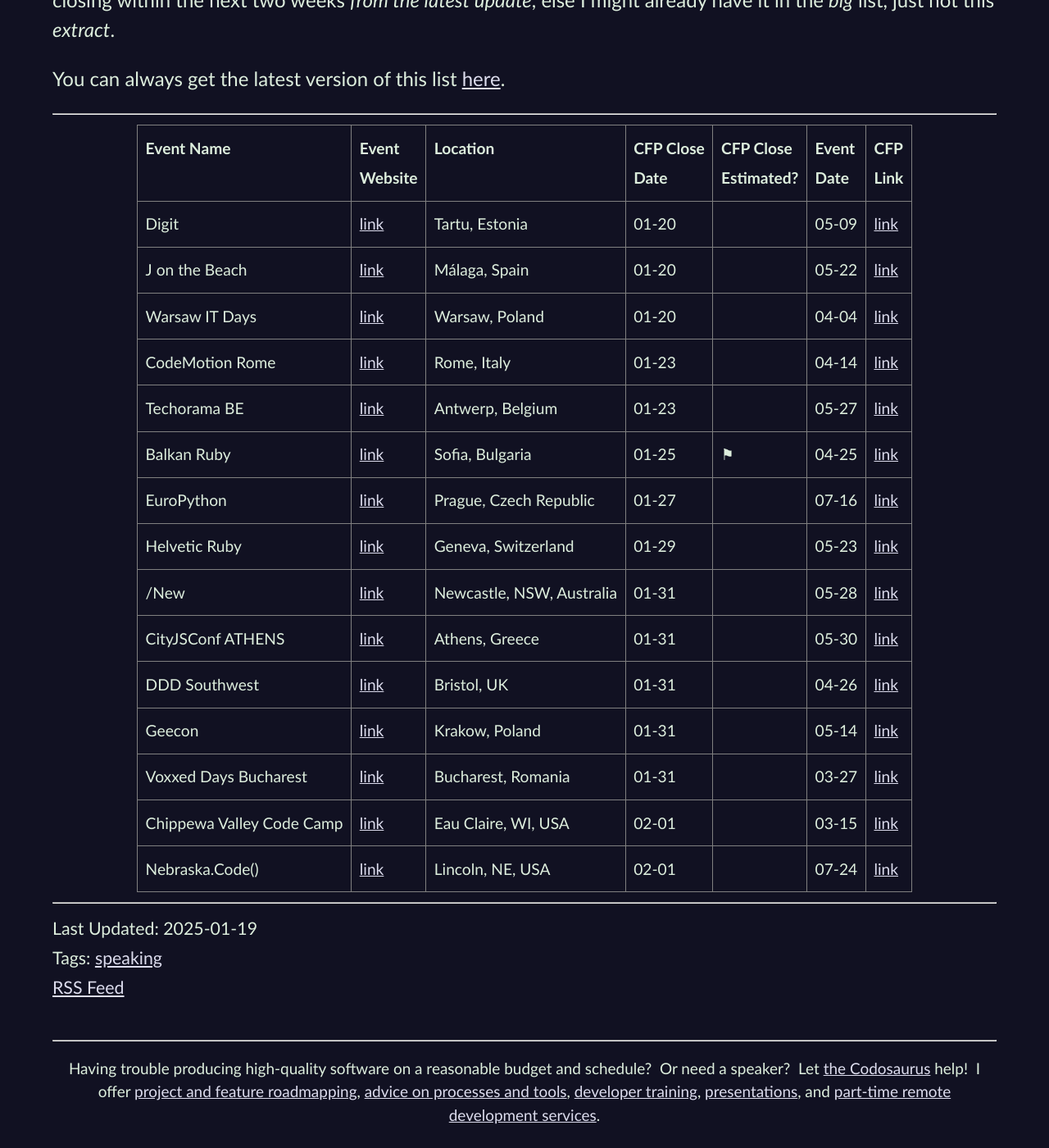
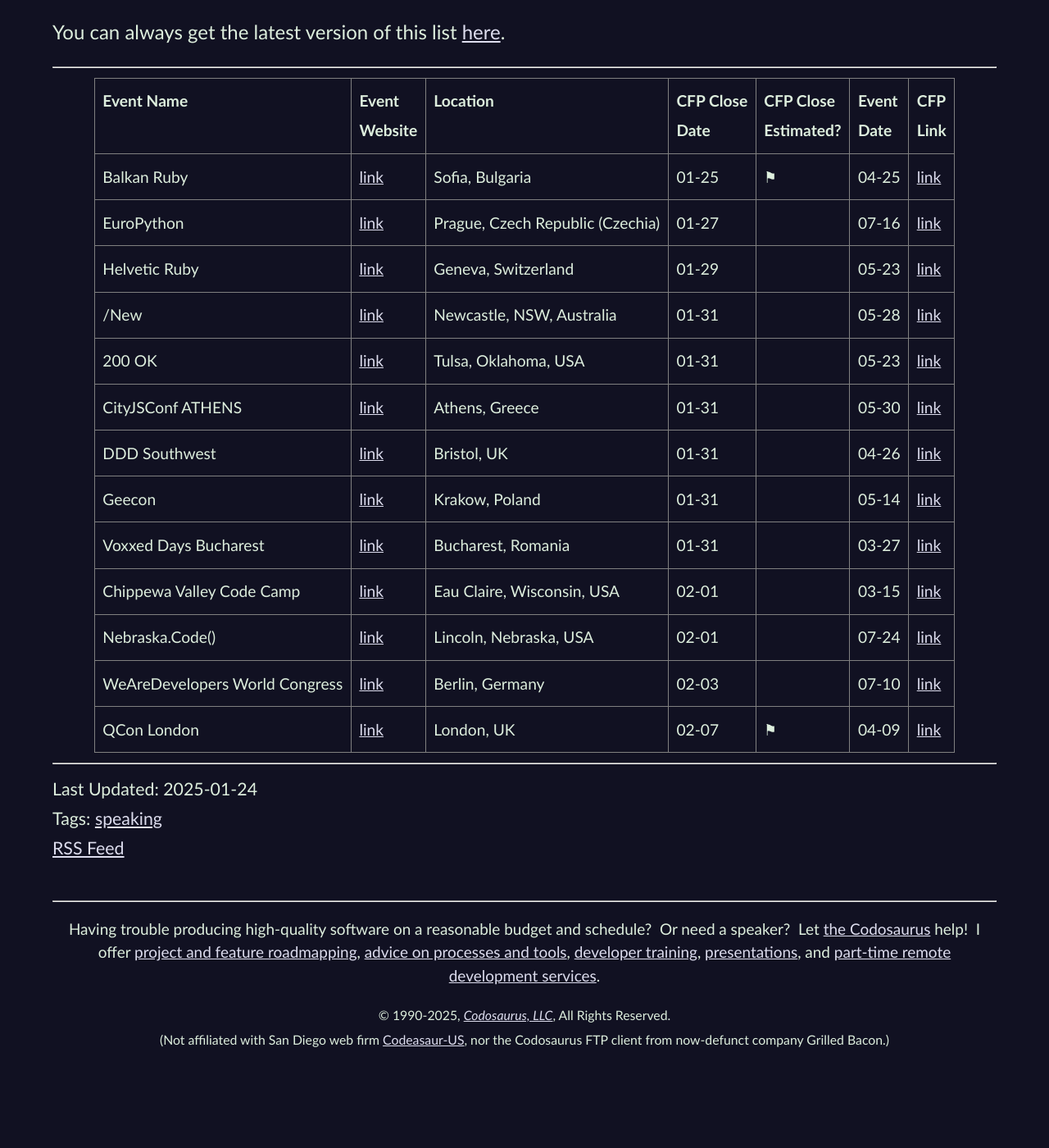
Before and after one commit to CodosaurusLLC/CodosaurusLLC.github.io, a Jekyll site: the page built from _posts/2025-01-24-cfp-list-updated-2025-01-24.md, in a window 1280 px wide and 1400 px high, scrolled down 990 px. Shown: the whole window at 82% size. Built offline with Jekyll 4.4.1, drawn with Linux system fonts in a browser that asks for light colours; comment, search, counter and statistics services are not loaded; after the commit the page ends 2291 px from its top, so only the background shows below that; some of the changed text lies outside the part shown.

Commit message:
update cfp list

```diff
--- a/_includes/cfp-list-blurb.md
+++ b/_includes/cfp-list-blurb.md
@@ -1,11 +1,8 @@
 <center style="line-height: 1.2">
-LAST UPDATED: 2025-01-19<br>
+LAST UPDATED: 2025-01-24<br>
 <small>
-late due to a trip to<br>
-&lt;brag&gt;keynote
-<a href="https://cern.voxxeddays.com/" rel="nofollow" target="_new">Voxxed Days CERN!</a>&lt;/brag&gt;<br>
-The next one will probably be a bit late<br>
-to give you time to see <i>this</i> one.
+A bit less than a week from the last one,<br>
+to try to get back on the Tuesday schedule.
 </small>
 </center>
 
--- a/_includes/cfps-ending-soon.html
+++ b/_includes/cfps-ending-soon.html
@@ -1,4 +1,4 @@
-<table><tbody>
+<table>
   <tr>
     <th>Event Name</th>
     <th>Event<br>Website</th>
@@ -9,181 +9,120 @@
     <th>CFP<br>Link</th>
   </tr>
   <tr>
-      <td>Digit</td>
-      <td><a href="https://digit.dev/" target="_blank">link</a>
-      </td>
-      <td>Tartu, Estonia</td>
-      <td>01-20</td>
-      <td>
-      </td>
-      <td>05-09</td>
-      <td><a href="https://digit.dev/call-for-speakers/" target="_blank">link</a>
-      </td>
-    </tr>
-    <tr>
-      <td>J on the Beach</td>
-      <td><a href="https://www.jonthebeach.com/" target="_blank">link</a>
-      </td>
-      <td>Málaga, Spain</td>
-      <td>01-20</td>
-      <td>
-      </td>
-      <td>05-22</td>
-      <td><a href="https://confeti.app/" target="_blank">link</a>
-      </td>
-    </tr>
-    <tr>
-      <td>Warsaw IT Days</td>
-      <td><a href="https://warszawskiedniinformatyki.pl/en/" target="_blank">link</a>
-      </td>
-      <td>Warsaw, Poland</td>
-      <td>01-20</td>
-      <td>
-      </td>
-      <td>04-04</td>
-      <td><a href="https://warszawskiedniinformatyki.pl/cfp/en/" target="_blank">link</a>
-      </td>
-    </tr>
-    <tr>
-      <td>CodeMotion Rome</td>
-      <td><a href="https://conferences.codemotion.com/rome2025/" target="_blank">link</a>
-      </td>
-      <td>Rome, Italy</td>
-      <td>01-23</td>
-      <td>
-      </td>
-      <td>04-14</td>
-      <td><a href="https://sessionize.com/codemotion-rome-2025/" target="_blank">link</a>
-      </td>
-    </tr>
-    <tr>
-      <td>Techorama BE</td>
-      <td><a href="https://techorama.be/" target="_blank">link</a>
-      </td>
-      <td>Antwerp, Belgium</td>
-      <td>01-23</td>
-      <td>
-      </td>
-      <td>05-27</td>
-      <td><a href="https://sessionize.com/techorama-belgium/" target="_blank">link</a>
-      </td>
-    </tr>
-    <tr>
     <td>Balkan Ruby</td>
-      <td><a href="https://balkanruby.com/" target="_blank">link</a>
-      </td>
+    <td><a href="https://balkanruby.com/" target="_blank">link</a></td>
     <td>Sofia, Bulgaria</td>
     <td>01-25</td>
     <td>⚑</td>
     <td>04-25</td>
-      <td><a href="https://forms.gle/Wzp4QvDzAiWVrB7d9" target="_blank">link</a>
-      </td>
+    <td><a href="https://forms.gle/Wzp4QvDzAiWVrB7d9" target="_blank">link</a></td>
   </tr>
   <tr>
     <td>EuroPython</td>
-      <td><a href="https://europython.eu/" target="_blank">link</a>
-      </td>
-      <td>Prague, Czech Republic</td>
+    <td><a href="https://europython.eu/" target="_blank">link</a></td>
+    <td>Prague, Czech Republic (Czechia)</td>
     <td>01-27</td>
-      <td>
-      </td>
+    <td></td>
     <td>07-16</td>
-      <td><a href="https://ep2025.europython.eu/programme/cfp/" target="_blank">link</a>
-      </td>
+    <td><a href="https://ep2025.europython.eu/programme/cfp/" target="_blank">link</a></td>
   </tr>
   <tr>
     <td>Helvetic Ruby</td>
-      <td><a href="https://helvetic-ruby.ch/" target="_blank">link</a>
-      </td>
+    <td><a href="https://helvetic-ruby.ch/" target="_blank">link</a></td>
     <td>Geneva, Switzerland</td>
     <td>01-29</td>
-      <td>
-      </td>
+    <td></td>
     <td>05-23</td>
-      <td><a href="https://helvetic-ruby.ch/call-for-speakers/" target="_blank">link</a>
-      </td>
+    <td><a href="https://helvetic-ruby.ch/call-for-speakers/" target="_blank">link</a></td>
   </tr>
   <tr>
     <td>/New</td>
-      <td><a href="https://slashnew.tech/" target="_blank">link</a>
-      </td>
+    <td><a href="https://slashnew.tech/" target="_blank">link</a></td>
     <td>Newcastle, NSW, Australia</td>
     <td>01-31</td>
-      <td>
-      </td>
+    <td></td>
     <td>05-28</td>
-      <td><a href="https://slashnew.tech/cfp/" target="_blank">link</a>
-      </td>
+    <td><a href="https://slashnew.tech/cfp/" target="_blank">link</a></td>
+  </tr>
+  <tr>
+    <td>200 OK</td>
+    <td><a href="https://200ok.us/" target="_blank">link</a></td>
+    <td>Tulsa, Oklahoma, USA</td>
+    <td>01-31</td>
+    <td></td>
+    <td>05-23</td>
+    <td><a href="https://sessionize.com/200ok-2025" target="_blank">link</a></td>
   </tr>
   <tr>
     <td>CityJSConf ATHENS</td>
-      <td><a href="https://greece.cityjsconf.org/" target="_blank">link</a>
-      </td>
+    <td><a href="https://greece.cityjsconf.org/" target="_blank">link</a></td>
     <td>Athens, Greece</td>
     <td>01-31</td>
-      <td>
-      </td>
+    <td></td>
     <td>05-30</td>
-      <td><a href="https://docs.google.com/forms/d/e/1FAIpQLSe8O9l3COlO-Nr6qqS4dDlir8uw_4G2gZ2OQ5-KehuZkE6FCQ/viewform?usp=sf_link" target="_blank">link</a>
-      </td>
+    <td><a href="https://docs.google.com/forms/d/e/1FAIpQLSe8O9l3COlO-Nr6qqS4dDlir8uw_4G2gZ2OQ5-KehuZkE6FCQ/viewform?usp=sf_link" target="_blank">link</a></td>
   </tr>
   <tr>
     <td>DDD Southwest</td>
-      <td><a href="https://dddsouthwest.com/" target="_blank">link</a>
-      </td>
+    <td><a href="https://dddsouthwest.com/" target="_blank">link</a></td>
     <td>Bristol, UK</td>
     <td>01-31</td>
-      <td>
-      </td>
+    <td></td>
     <td>04-26</td>
-      <td><a href="https://sessionize.com/ddd-south-west-2025/" target="_blank">link</a>
-      </td>
+    <td><a href="https://sessionize.com/ddd-south-west-2025/" target="_blank">link</a></td>
   </tr>
   <tr>
     <td>Geecon</td>
-      <td><a href="https://geecon.org/" target="_blank">link</a>
-      </td>
+    <td><a href="https://geecon.org/" target="_blank">link</a></td>
     <td>Krakow, Poland</td>
     <td>01-31</td>
-      <td>
-      </td>
+    <td></td>
     <td>05-14</td>
-      <td><a href="https://2025.geecon.org/cfp/" target="_blank">link</a>
-      </td>
+    <td><a href="https://2025.geecon.org/cfp/" target="_blank">link</a></td>
   </tr>
   <tr>
     <td>Voxxed Days Bucharest</td>
-      <td><a href="https://romania.voxxeddays.com/voxxed-days-bucharest-2025/" target="_blank">link</a>
-      </td>
+    <td><a href="https://romania.voxxeddays.com/voxxed-days-bucharest-2025/" target="_blank">link</a></td>
     <td>Bucharest, Romania</td>
     <td>01-31</td>
-      <td>
-      </td>
+    <td></td>
     <td>03-27</td>
-      <td><a href="https://vdbuh2025.cfp.dev/" target="_blank">link</a>
-      </td>
+    <td><a href="https://vdbuh2025.cfp.dev/" target="_blank">link</a></td>
   </tr>
   <tr>
     <td>Chippewa Valley Code Camp</td>
-      <td><a href="https://chippewavalleycodecamp.com/" target="_blank">link</a>
-      </td>
-      <td>Eau Claire, WI, USA</td>
+    <td><a href="https://chippewavalleycodecamp.com/" target="_blank">link</a></td>
+    <td>Eau Claire, Wisconsin, USA</td>
     <td>02-01</td>
-      <td>
-      </td>
+    <td></td>
     <td>03-15</td>
-      <td><a href="https://www.papercall.io/cvcc2025/" target="_blank">link</a>
-      </td>
+    <td><a href="https://www.papercall.io/cvcc2025/" target="_blank">link</a></td>
   </tr>
   <tr>
     <td>Nebraska.Code()</td>
-      <td><a href="https://nebraskacode.amegala.com/" target="_blank">link</a>
-      </td>
-      <td>Lincoln, NE, USA</td>
+    <td><a href="https://nebraskacode.amegala.com/" target="_blank">link</a></td>
+    <td>Lincoln, Nebraska, USA</td>
     <td>02-01</td>
-      <td>
-      </td>
+    <td></td>
     <td>07-24</td>
-      <td><a href="https://sessionize.com/nebraska-code-2025" target="_blank">link</a>
-      </td>
-    </tr></tbody></table>
+    <td><a href="https://sessionize.com/nebraska-code-2025" target="_blank">link</a></td>
+  </tr>
+  <tr>
+    <td>WeAreDevelopers World Congress</td>
+    <td><a href="https://www.wearedevelopers.com/world-congress/" target="_blank">link</a></td>
+    <td>Berlin, Germany</td>
+    <td>02-03</td>
+    <td></td>
+    <td>07-10</td>
+    <td><a href="https://sessionize.com/wearedevelopers-world-congress-2025" target="_blank">link</a></td>
+  </tr>
+  <tr>
+    <td>QCon London</td>
+    <td><a href="https://qconlondon.com/" target="_blank">link</a></td>
+    <td>London, UK</td>
+    <td>02-07</td>
+    <td>⚑</td>
+    <td>04-09</td>
+    <td><a href="https://docs.google.com/forms/d/e/1FAIpQLSeagtEnnQhXve5TbubBrFgpxSMJa_wosPutqEdQOkNN9TAanQ/viewform" target="_blank">link</a></td>
+  </tr>
+</table>
--- a/_posts/2025-01-19-cfp-list-updated-2025-01-19.md
+++ b/_posts/2025-01-24-cfp-list-updated-2025-01-24.md
@@ -1,12 +1,12 @@
 ---
 author: Dave Aronson
-date: 2025-01-19
+date: 2025-01-24
 layout: blog-post
-permalink: blog/cfp-list-updated-2025-01-19
+permalink: blog/cfp-list-updated-2025-01-24
 section: Blog
 tags: speaking
 style: cfp-list
-title: CfP List Updated 2025-01-19
+title: CfP List Updated 2025-01-24
 ---
 
 {% include cfp-list-blurb.md %}
```
Lines whose indentation alone changed are shown as unchanged.
